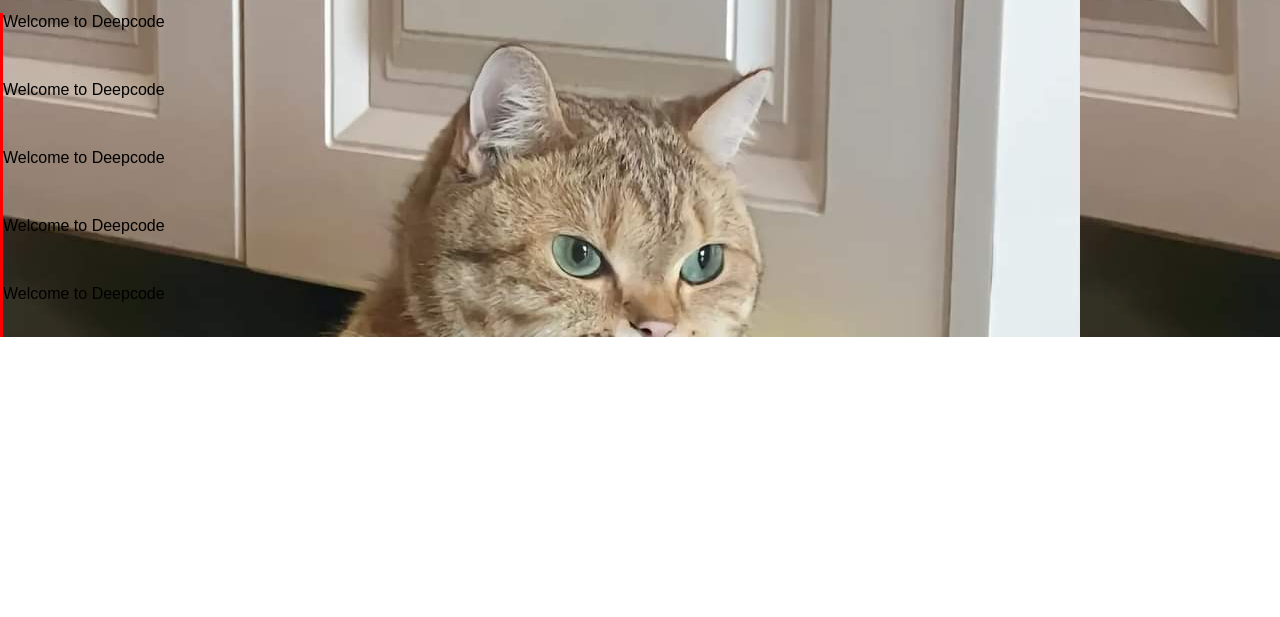
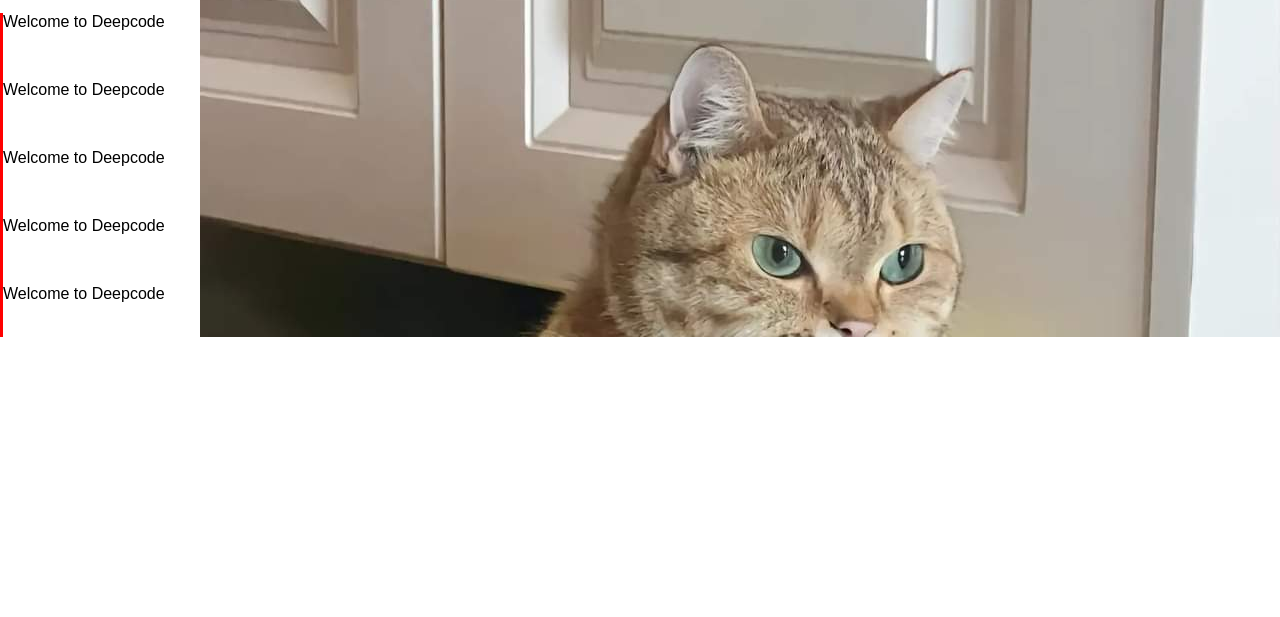
Before and after one commit to phuthinhnguyen/my-first-static-web-app, a website: page src/index.html in a window 1280 px wide. Shown: the part 183-800 px from the top of the page. Drawn offline with Linux system fonts and the light colour scheme.

Commit message:
Update index.html

```diff
--- a/src/index.html
+++ b/src/index.html
@@ -8,11 +8,12 @@
   <title>Welcome to Deepcode</title>
   <style>
     body {
-      background: #ffffff url(back.jpg) repeat-x;
+      background: #ffffff url(back.jpg) no-repeat right top;
       background-attachment: fixed;
     }
     div {
       border-left: medium solid red;
+      font-size:10 vw
     }
   </style>
 
```
